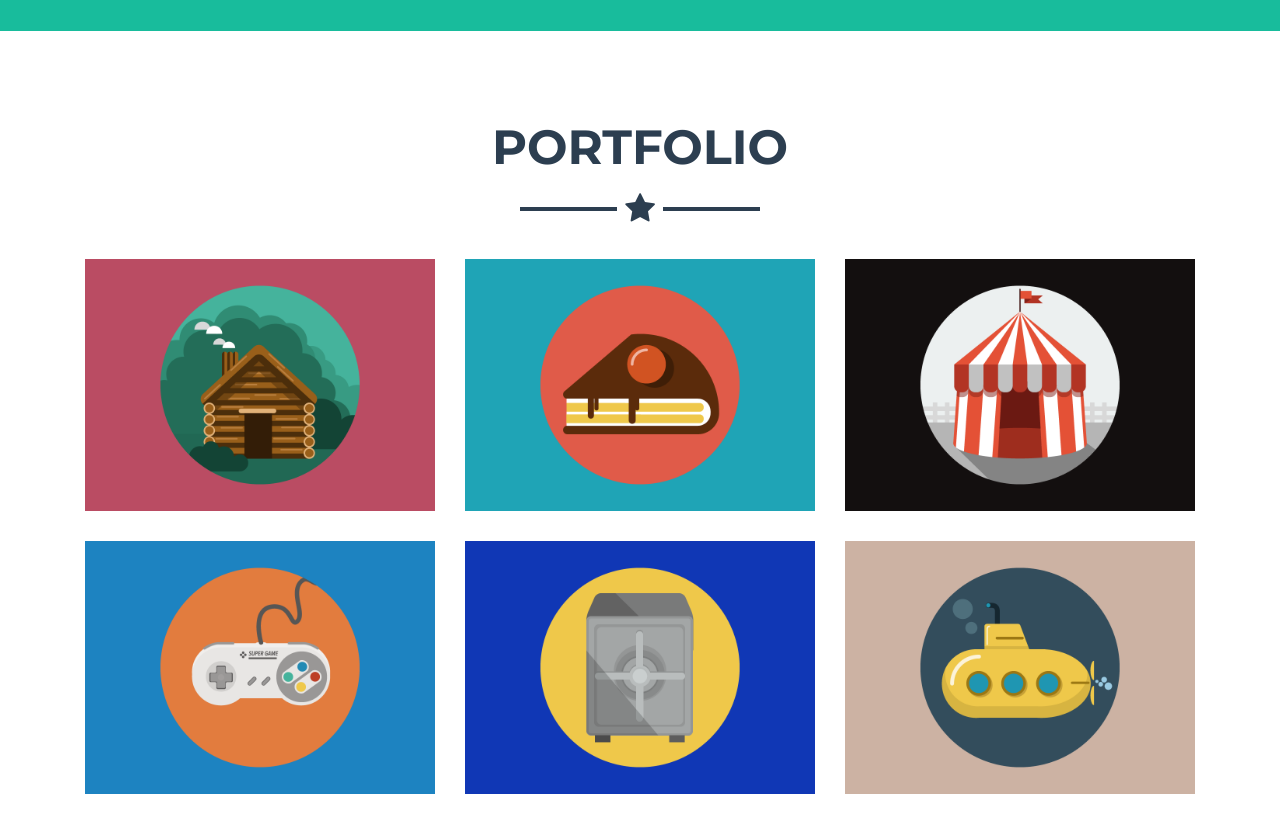
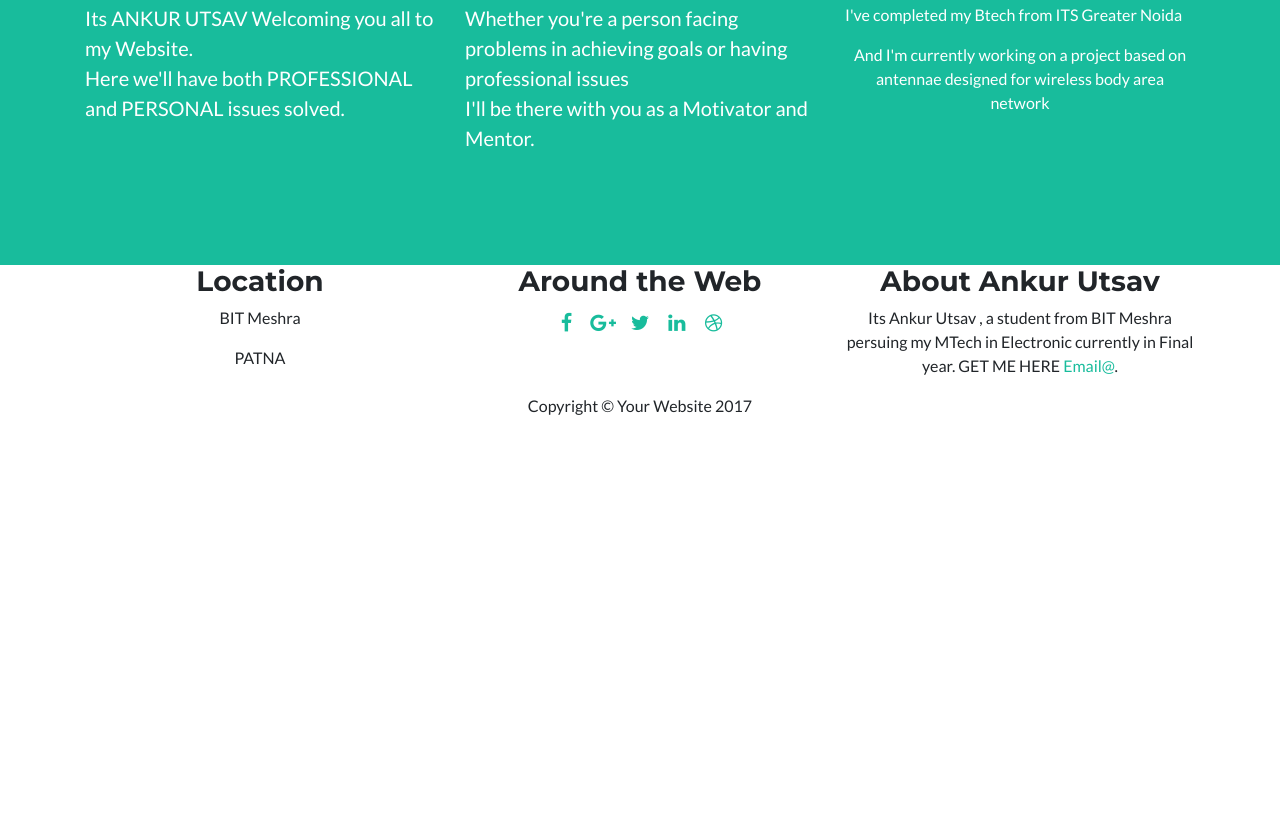
Before and after one commit to ankurutsav/AnkurUtsav.github.io, a plain HTML site: page index.html in a window 1280 px wide. Shown: the part 753-1580 px from the top of the page. After the commit the page ends 1171 px from the top, so only its background shows below. Drawn offline with Linux system fonts and the light colour scheme.

Commit message:
Update index.html

```diff
--- a/index.html
+++ b/index.html
@@ -8,7 +8,7 @@
   <meta name="description" content="">
   <meta name="author" content="">
 
-  <title>Starter CSS Template</title>
+  <title>ANKUR UTSAV </title>
 
   <!-- Bootstrap core CSS -->
   <link href="vendor/bootstrap/css/bootstrap.min.css" rel="stylesheet">
@@ -31,7 +31,7 @@
   <!-- Navigation -->
   <nav class="navbar navbar-expand-lg bg-secondary fixed-top text-uppercase" id="mainNav">
     <div class="container">
-      <a class="navbar-brand js-scroll-trigger" href="#page-top">Your name here</a>
+      <a class="navbar-brand js-scroll-trigger" href="#page-top">ANKUR WELCOMES YOU</a>
       <button class="navbar-toggler navbar-toggler-right text-uppercase bg-primary text-white rounded" type="button" data-toggle="collapse" data-target="#navbarResponsive" aria-controls="navbarResponsive" aria-expanded="false" aria-label="Toggle navigation">
           Menu
           <i class="fa fa-bars"></i>
@@ -39,7 +39,7 @@
       <div class="collapse navbar-collapse" id="navbarResponsive">
         <ul class="navbar-nav ml-auto">
           <li class="nav-item mx-0 mx-lg-1">
-            <a class="nav-link py-3 px-0 px-lg-3 rounded js-scroll-trigger" href="#portfolio">Portfolio</a>
+            <a class="nav-link py-3 px-0 px-lg-3 rounded js-scroll-trigger" href="#portfolio">My Views</a>
           </li>
           <li class="nav-item mx-0 mx-lg-1">
             <a class="nav-link py-3 px-0 px-lg-3 rounded js-scroll-trigger" href="#about">About</a>
@@ -52,82 +52,13 @@
   <!-- Header -->
   <header class="masthead bg-primary text-white text-center">
     <div class="container">
-      <img class="img-fluid mb-5 d-block mx-auto" src="img/profile.png" alt="">
-      <h1 class="text-uppercase mb-0">Your name here</h1>
+      <img class="img-fluid mb-5 d-block mx-auto" src="img/ankur.jpg" alt="">
+      <h1 class="text-uppercase mb-0">ANKUR UTSAV</h1>
       <hr class="star-light">
       <h2 class="font-weight-light mb-0">Web Developer - Graphic Artist - User Experience Designer</h2>
     </div>
   </header>
 
-  <!-- Portfolio Grid Section -->
-  <section class="portfolio" id="portfolio">
-    <div class="container">
-      <h2 class="text-center text-uppercase text-secondary mb-0">Portfolio</h2>
-      <hr class="star-dark mb-5">
-      <div class="row">
-        <div class="col-md-6 col-lg-4">
-          <a class="portfolio-item d-block mx-auto" href="#portfolio-modal-1">
-            <div class="portfolio-item-caption d-flex position-absolute h-100 w-100">
-              <div class="portfolio-item-caption-content my-auto w-100 text-center text-white">
-                <i class="fa fa-search-plus fa-3x"></i>
-              </div>
-            </div>
-            <img class="img-fluid" src="img/portfolio/cabin.png" alt="">
-          </a>
-        </div>
-        <div class="col-md-6 col-lg-4">
-          <a class="portfolio-item d-block mx-auto" href="#portfolio-modal-2">
-            <div class="portfolio-item-caption d-flex position-absolute h-100 w-100">
-              <div class="portfolio-item-caption-content my-auto w-100 text-center text-white">
-                <i class="fa fa-search-plus fa-3x"></i>
-              </div>
-            </div>
-            <img class="img-fluid" src="img/portfolio/cake.png" alt="">
-          </a>
-        </div>
-        <div class="col-md-6 col-lg-4">
-          <a class="portfolio-item d-block mx-auto" href="#portfolio-modal-3">
-            <div class="portfolio-item-caption d-flex position-absolute h-100 w-100">
-              <div class="portfolio-item-caption-content my-auto w-100 text-center text-white">
-                <i class="fa fa-search-plus fa-3x"></i>
-              </div>
-            </div>
-            <img class="img-fluid" src="img/portfolio/circus.png" alt="">
-          </a>
-        </div>
-        <div class="col-md-6 col-lg-4">
-          <a class="portfolio-item d-block mx-auto" href="#portfolio-modal-4">
-            <div class="portfolio-item-caption d-flex position-absolute h-100 w-100">
-              <div class="portfolio-item-caption-content my-auto w-100 text-center text-white">
-                <i class="fa fa-search-plus fa-3x"></i>
-              </div>
-            </div>
-            <img class="img-fluid" src="img/portfolio/game.png" alt="">
-          </a>
-        </div>
-        <div class="col-md-6 col-lg-4">
-          <a class="portfolio-item d-block mx-auto" href="#portfolio-modal-5">
-            <div class="portfolio-item-caption d-flex position-absolute h-100 w-100">
-              <div class="portfolio-item-caption-content my-auto w-100 text-center text-white">
-                <i class="fa fa-search-plus fa-3x"></i>
-              </div>
-            </div>
-            <img class="img-fluid" src="img/portfolio/safe.png" alt="">
-          </a>
-        </div>
-        <div class="col-md-6 col-lg-4">
-          <a class="portfolio-item d-block mx-auto" href="#portfolio-modal-6">
-            <div class="portfolio-item-caption d-flex position-absolute h-100 w-100">
-              <div class="portfolio-item-caption-content my-auto w-100 text-center text-white">
-                <i class="fa fa-search-plus fa-3x"></i>
-              </div>
-            </div>
-            <img class="img-fluid" src="img/portfolio/submarine.png" alt="">
-          </a>
-        </div>
-      </div>
-    </div>
-  </section>
 
   <!-- About Section -->
   <section class="bg-primary text-white mb-0" id="about">
@@ -136,60 +67,78 @@
       <hr class="star-light mb-5">
       <div class="row">
         <div class="col-lg-4 ml-auto">
-          <p class="lead">Freelancer is a free bootstrap theme created by Start Bootstrap. The download includes the complete source files including HTML, CSS, and JavaScript as well as optional LESS stylesheets for easy customization.</p>
+          <p class="lead">Its ANKUR UTSAV Welcoming you all to my Website.<br>Here we'll have both PROFESSIONAL and PERSONAL issues solved.</p>
         </div>
         <div class="col-lg-4 mr-auto">
-          <p class="lead">Whether you're a student looking to showcase your work, a professional looking to attract clients, or a graphic artist looking to share your projects, this template is the perfect starting point!</p>
+          <p class="lead">Whether you're a person facing problems in achieving goals or having professional issues <br> I'll be there with you as a Motivator and Mentor.</p>
         </div>
+        <div class="col-lg-4 mr-auto" ><centre>I've completed my Btech from ITS Greater Noida</center><p><center>
+        And I'm currently working on a project based on antennae designed for wireless body area network</center></p> </div>
+
       </div>
     </div>
   </section>
 
 
   <!-- Footer -->
-  <footer class="footer text-center">
+  <footer class="text-center">
+      <div class="footer-above">
         <div class="container">
           <div class="row">
-        <div class="col-md-12 mb-5 mb-lg-0 text-center">
-          <h4 class="text-uppercase mb-4">Around the Web</h4>
-          <ul class="list-inline mb-0">
+            <div class="footer-col col-md-4">
+              <h3>Location</h3>
+              <p>BIT Meshra<p>
+PATNA</p>
+    </p>
+            </div>
+            <div class="footer-col col-md-4">
+              <h3>Around the Web</h3>
+              <ul class="list-inline">
                 <li class="list-inline-item">
-              <a class="btn btn-outline-light btn-social text-center rounded-circle" href="#">
+                  <a class="btn-social btn-outline" href="">
                     <i class="fa fa-fw fa-facebook"></i>
                   </a>
                 </li>
                 <li class="list-inline-item">
-              <a class="btn btn-outline-light btn-social text-center rounded-circle" href="#">
+                  <a class="btn-social btn-outline" href="#">
                     <i class="fa fa-fw fa-google-plus"></i>
                   </a>
                 </li>
                 <li class="list-inline-item">
-              <a class="btn btn-outline-light btn-social text-center rounded-circle" href="#">
+                  <a class="btn-social btn-outline" href="#">
                     <i class="fa fa-fw fa-twitter"></i>
                   </a>
                 </li>
                 <li class="list-inline-item">
-              <a class="btn btn-outline-light btn-social text-center rounded-circle" href="#">
+                  <a class="btn-social btn-outline" href="#">
                     <i class="fa fa-fw fa-linkedin"></i>
                   </a>
                 </li>
                 <li class="list-inline-item">
-              <a class="btn btn-outline-light btn-social text-center rounded-circle" href="#">
+                  <a class="btn-social btn-outline" href="#">
                     <i class="fa fa-fw fa-dribbble"></i>
                   </a>
                 </li>
               </ul>
             </div>
+            <div class="footer-col col-md-4">
+              <h3>About Ankur Utsav</h3>
+              <p>Its Ankur Utsav , a student from BIT Meshra persuing my MTech in Electronic currently in Final year. GET ME HERE
+                <a href="ankur.utsav007@gmail.com">Email@</a>.</p>
+            </div>
+          </div>
+        </div>
+      </div>
+      <div class="footer-below">
+        <div class="container">
+          <div class="row">
+            <div class="col-lg-12">
+              Copyright &copy; Your Website 2017
+            </div>
+          </div>
         </div>
       </div>
     </footer>
-
-  <div class="copyright py-4 text-center text-white">
-    <div class="container">
-      <small>Copyright &copy; Your Website 2018</small>
-    </div>
-  </div>
-
   <!-- Scroll to Top Button (Only visible on small and extra-small screen sizes) -->
   <div class="scroll-to-top d-lg-none position-fixed ">
     <a class="js-scroll-trigger d-block text-center text-white rounded" href="#page-top">
```
Lines whose indentation alone changed are shown as unchanged.
